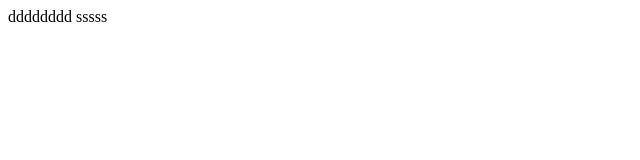
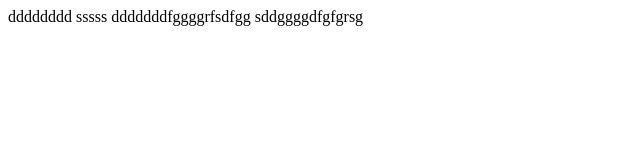
Before and after one commit to danghui/danghui, a plain HTML site: page index.html in a window 1280 px wide. Shown: the whole page, without its empty margins (0-640 px from the left). Drawn offline with Linux system fonts and the light colour scheme.

Commit message:
第三天的

```diff
--- a/index.html
+++ b/index.html
@@ -7,5 +7,7 @@
 <body>
     dddddddd
 sssss
+dddddddfggggrfsdfgg
+sddggggdfgfgrsg
 </body>
 </html>
```
